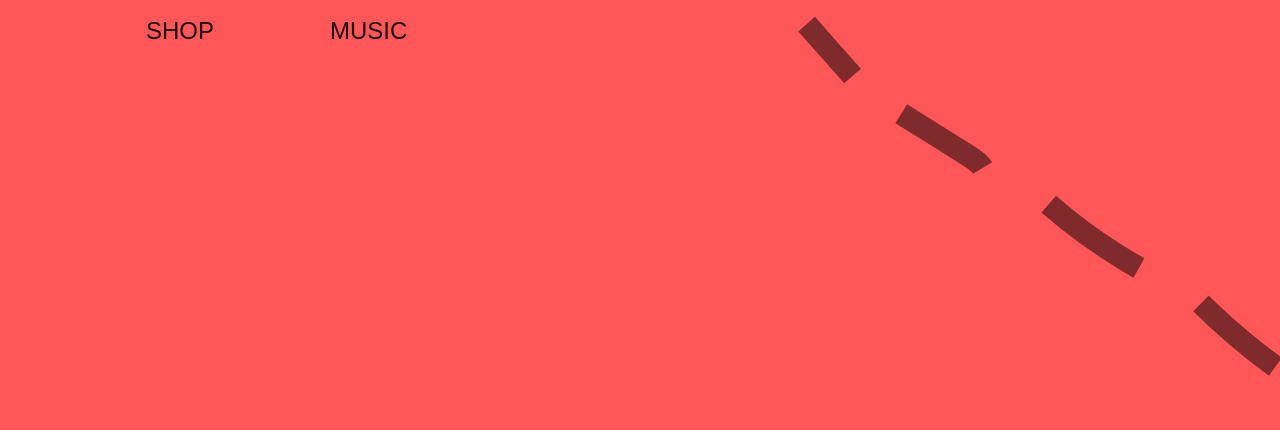
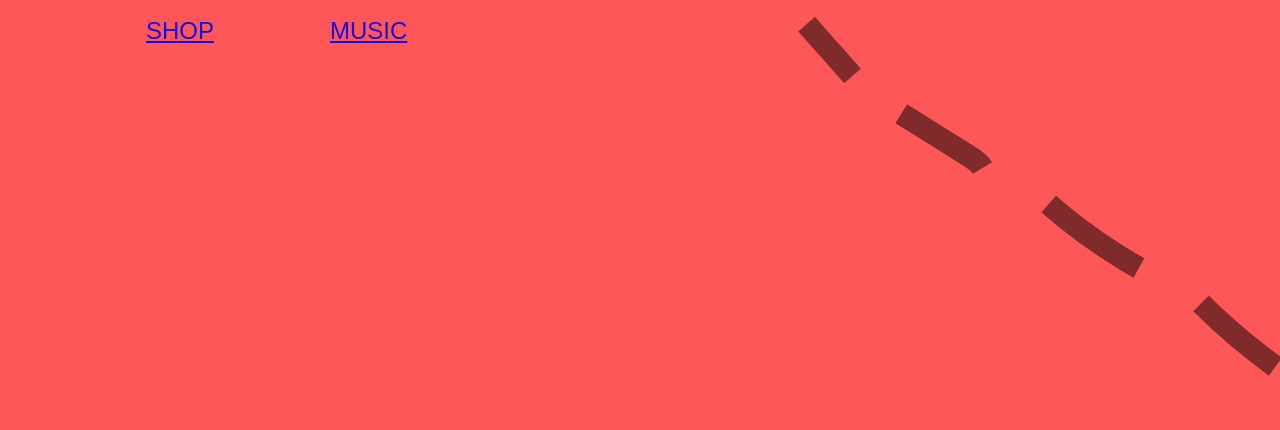
Before and after one commit to davidvankriedt/dvk, a plain HTML site: page public/index.html in a window 1280 px wide. Shown: the top 430 px of the page. Drawn offline with Linux system fonts and the light colour scheme.

Commit message:
Added href to links (temporary)

```diff
--- a/public/index.html
+++ b/public/index.html
@@ -16,8 +16,8 @@
 <body>
   <header class="nav-bar-wrapper">
     <ul class="nav-bar">
-      <button id="shop-button">SHOP</button>
-      <button id="music-button">MUSIC</button>
+      <button id="shop-button"><a href="/">SHOP</a></button>
+      <button id="music-button"><a href="https://open.spotify.com/artist/5qO2KqO0ypwGgoLP6PrrUe?si=jh2z1Bp8QD6bWV5qSosKNA">MUSIC</a></button>
     </ul>
   </header>
 
```
